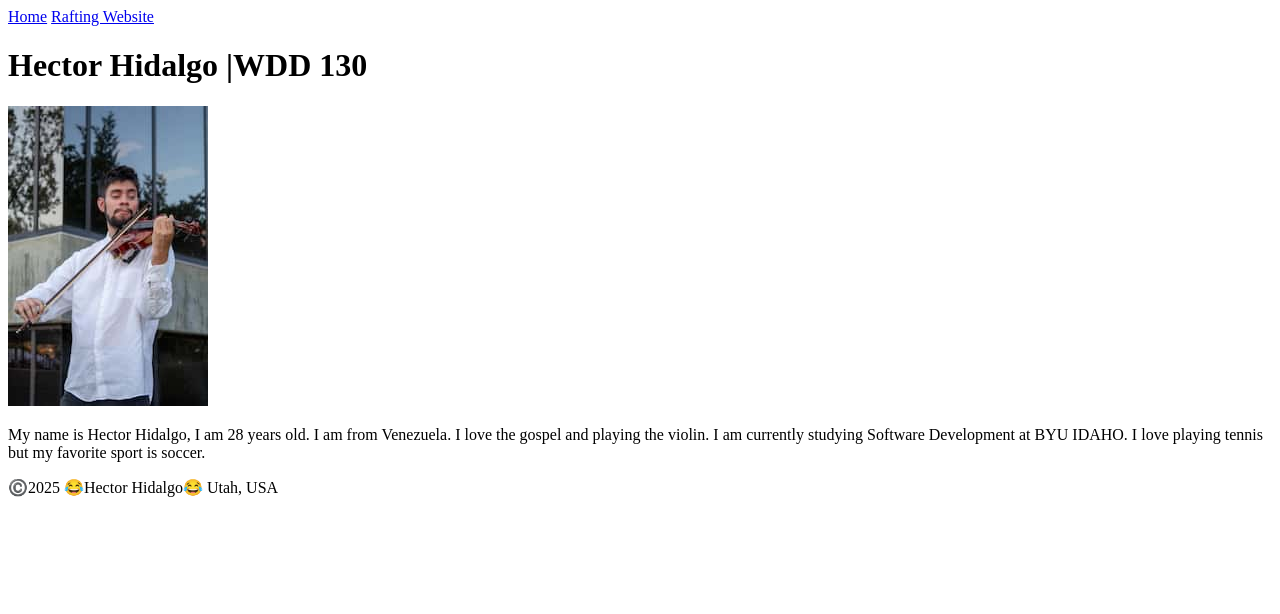
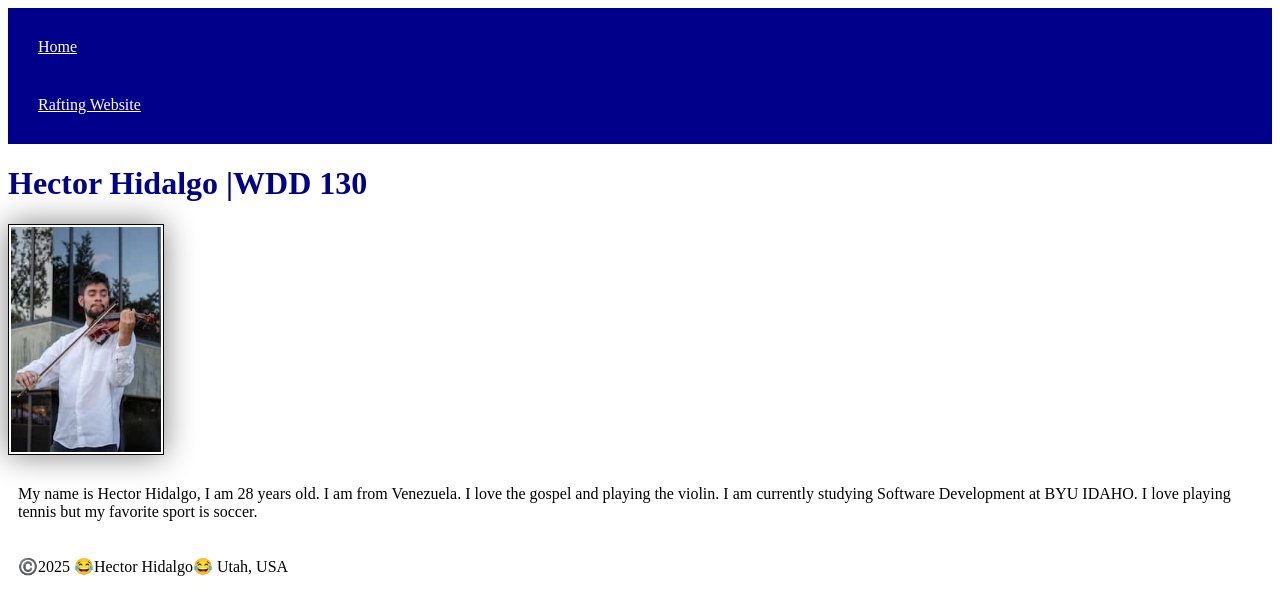
Before and after one commit to hectorhidalgo96/wdd130, a plain HTML site: page index.html in a window 1280 px wide. Drawn offline with Linux system fonts and the light colour scheme.

Commit message:
first styling

```diff
--- a/index.html
+++ b/index.html
@@ -5,6 +5,7 @@
     <meta charset="UTF-8">
     <meta name="viewport" content="width=device-width,initial-scale=1.0">
     <title>Hector Hidalgo | WDD 130</title>
+    <link rel="stylesheet" href="styles/styles.css">
 </head>
 
 <body>
--- a/styles/styles.css
+++ b/styles/styles.css
@@ -0,0 +1,26 @@
+nav {
+    background-color: darkblue;
+    padding: 10px;
+}
+
+nav a {
+    color: white;
+    display: block;
+    padding: 20px;
+}
+
+h1 {
+    color: darkblue;
+}
+
+img {
+    width: 150px;
+    height: auto;
+    border: 1px solid black;
+    padding: 2px;
+    box-shadow: 0 0 30px gray;
+}
+
+p {
+    padding: 10px;
+}
```
Also changed, not shown: week02/block-vs-inline.html (+5 -5 lines).
